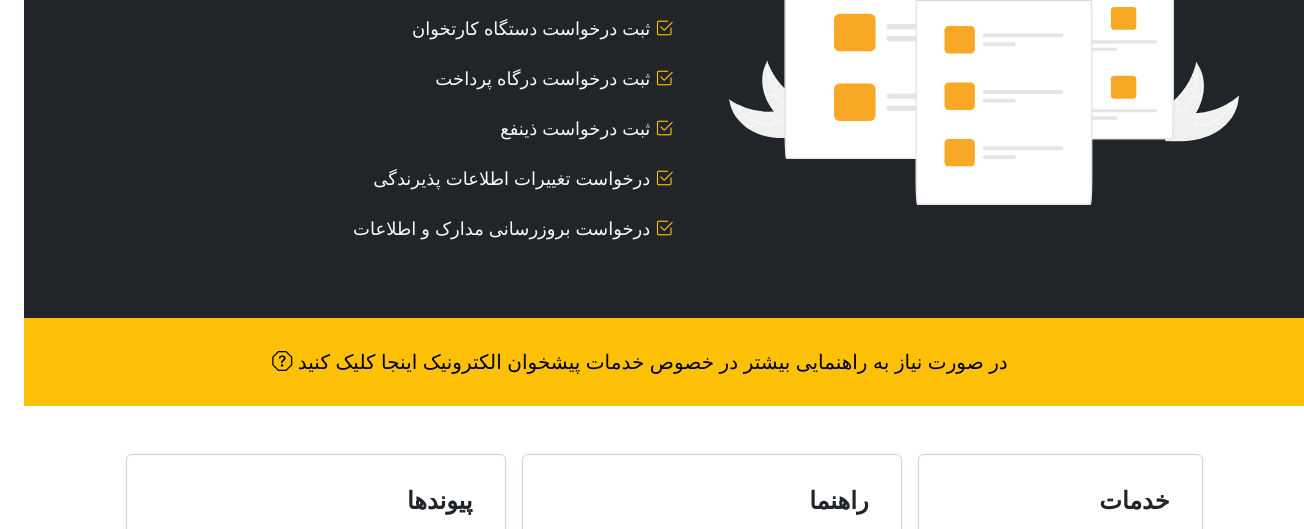
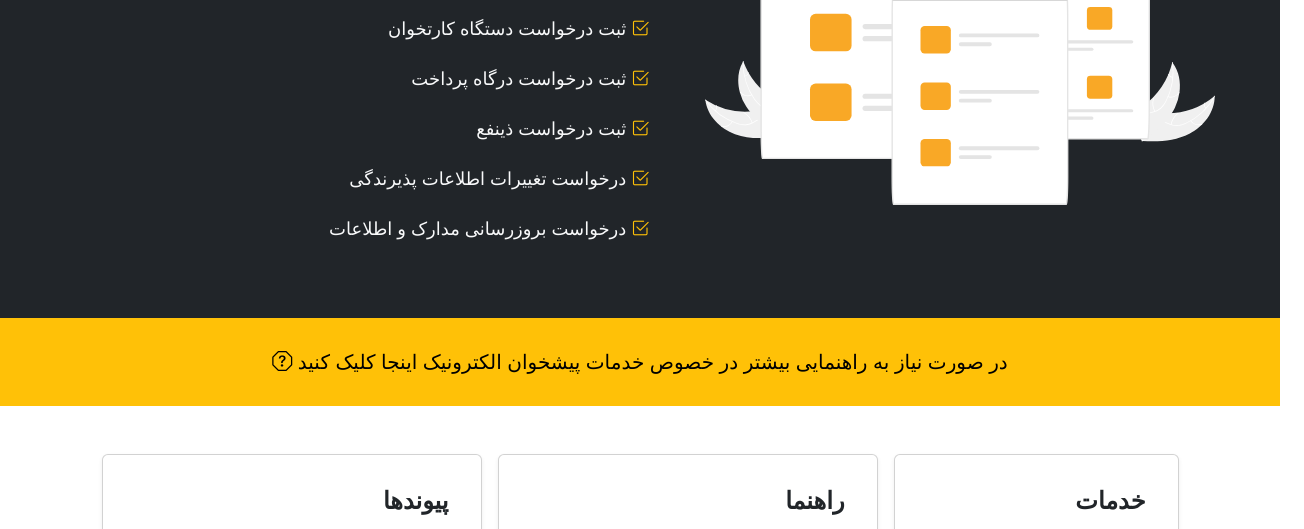
Before and after one commit to miladrahimi00776/sam.iec24.com, a plain HTML site: page index.html in a window 1280 px wide. Shown: the part 227-756 px from the top of the page, 1304 px wide, since content can reach past the window. Drawn offline with nearby package versions, Linux system fonts and the light colour scheme; a small style sheet from the web is missing.

Commit message:
remove horizental scroll

```diff
--- a/index.html
+++ b/index.html
@@ -69,7 +69,7 @@
   <article class="bg-warning text-dark">
     <div class="container-fluid py-4" id="maining">
       <div class="row justify-content-center align-items-center">
-        <div class="col-md-12 mt-2 ms-md-5 text-center">
+        <div class="col-md-12 mt-2 text-center">
           <p class="d-none d-md-inline-block h5 text-center"><a class="d-none d-lg-inline-block border-0" data-bs-toggle="offcanvas" href="#offcanvasExample" role="button" aria-controls="offcanvasExample">در صورت نیاز به راهنمایی بیشتر در خصوص خدمات پیشخوان الکترونیک اینجا کلیک کنید <i class="bi bi-question-octagon">  </i></a></p>
           <p class="d-lg-none text-center">در صورت نیاز شماره تلفن 02187700282 در اختیار شما مشتریان محترم می‌باشد.
           </p>
```
